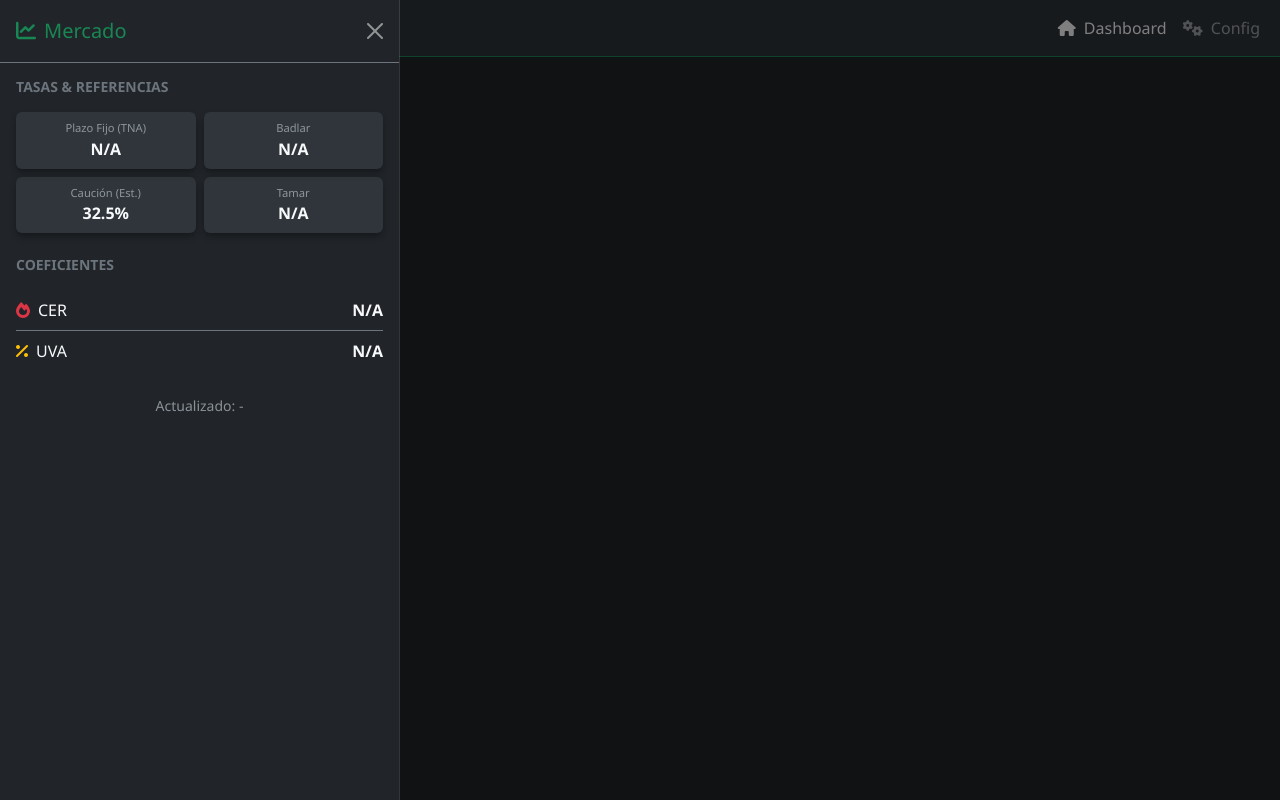
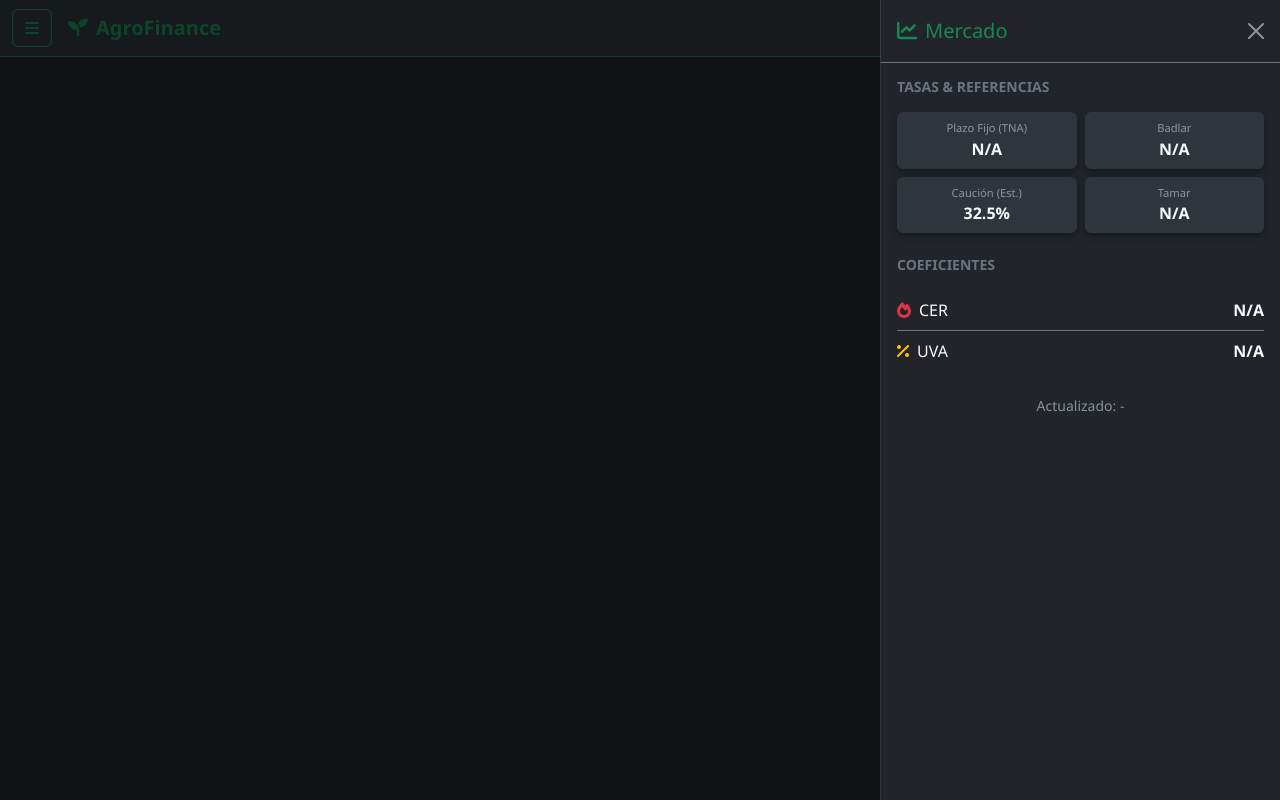
Before and after one commit to dnx92/finag, a Flask app: template templates/base.html in a window 1280 px wide, after a click that opens the changed part. Run offline with Flask 3, Linux system fonts and the light colour scheme; the template is opened without the code that fills it, so the values that code supplies are empty.

Commit message:
Sidebar a la derecha

```diff
--- a/templates/base.html
+++ b/templates/base.html
@@ -47,7 +47,7 @@
     </nav>
 
     <!-- Sidebar Financiero -->
-    <div class="offcanvas offcanvas-start bg-dark text-light" tabindex="-1" id="financialSidebar">
+    <div class="offcanvas offcanvas-end bg-dark text-light" tabindex="-1" id="financialSidebar">
         <div class="offcanvas-header border-bottom border-secondary">
             <h5 class="offcanvas-title text-success"><i class="fas fa-chart-line me-2"></i>Mercado</h5>
             <button type="button" class="btn-close btn-close-white" data-bs-dismiss="offcanvas"></button>
```
